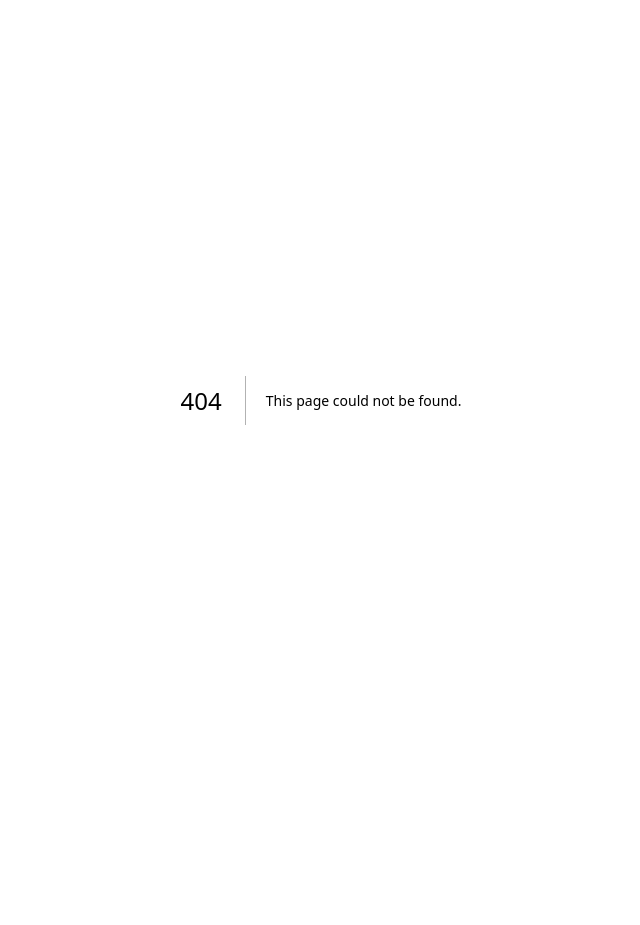
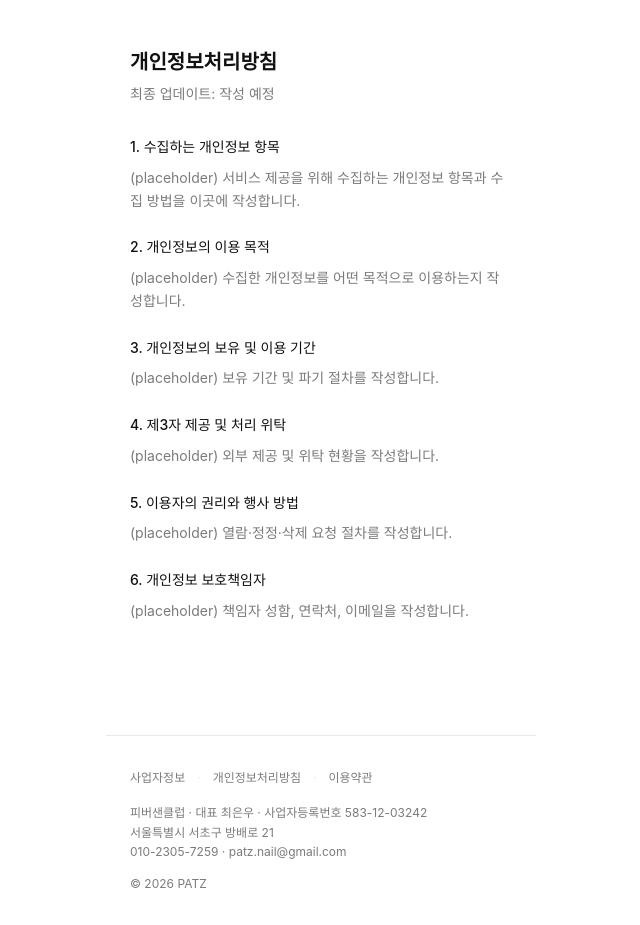
Before and after one commit to soarhigh03/patz-web, a Next.js app: page /legal/privacy in a window 1280 px wide. Before the commit this address had no page. Shown: the whole page, without its empty margins (319-959 px from the left). Before the commit the page ends 800 px from the top, so only its background shows below. Built offline with nearby package versions, Linux system fonts and the light colour scheme; a web font is replaced by a local one.

Commit message:
feat: Implement business info footer

```diff
--- a/app/(public)/layout.tsx
+++ b/app/(public)/layout.tsx
@@ -1,11 +1,14 @@
+import { Footer } from "@/components/Footer";
+
 export default function PublicLayout({
   children,
 }: {
   children: React.ReactNode;
 }) {
   return (
-    <div className="mx-auto min-h-dvh w-full max-w-mobile bg-white">
-      {children}
+    <div className="mx-auto flex min-h-dvh w-full max-w-mobile flex-col bg-white">
+      <div className="flex-1">{children}</div>
+      <Footer />
     </div>
   );
 }
--- /dev/null
+++ b/app/(public)/legal/business-info/page.tsx
@@ -0,0 +1,37 @@
+import type { Metadata } from "next";
+
+export const metadata: Metadata = {
+  title: "사업자정보 · PATZ",
+};
+
+const rows: Array<[string, string]> = [
+  ["상호", "피버샌클럽"],
+  ["대표자", "최은우"],
+  ["사업자등록번호", "583-12-03242"],
+  ["사업장 주소", "서울특별시 서초구 방배로 21"],
+  ["대표 전화번호", "010-2305-7259"],
+  ["대표 이메일", "patz.nail@gmail.com"],
+  ["통신판매업 신고번호", "확인 중"],
+];
+
+export default function BusinessInfoPage() {
+  return (
+    <main className="px-6 py-12">
+      <h1 className="text-xl font-semibold">사업자정보</h1>
+      <p className="mt-2 text-sm text-muted">
+        전자상거래법에 따른 사업자 정보입니다.
+      </p>
+      <dl className="mt-8 divide-y divide-line border-y border-line text-sm">
+        {rows.map(([label, value]) => (
+          <div
+            key={label}
+            className="grid grid-cols-[7.5rem_1fr] gap-4 py-3"
+          >
+            <dt className="text-muted">{label}</dt>
+            <dd className="text-ink">{value}</dd>
+          </div>
+        ))}
+      </dl>
+    </main>
+  );
+}
--- /dev/null
+++ b/app/(public)/legal/privacy/page.tsx
@@ -0,0 +1,54 @@
+import type { Metadata } from "next";
+
+export const metadata: Metadata = {
+  title: "개인정보처리방침 · PATZ",
+};
+
+export default function PrivacyPage() {
+  return (
+    <main className="px-6 py-12">
+      <h1 className="text-xl font-semibold">개인정보처리방침</h1>
+      <p className="mt-2 text-sm text-muted">최종 업데이트: 작성 예정</p>
+
+      <section className="mt-8 space-y-6 text-sm leading-relaxed text-ink">
+        <div>
+          <h2 className="font-medium">1. 수집하는 개인정보 항목</h2>
+          <p className="mt-2 text-muted">
+            (placeholder) 서비스 제공을 위해 수집하는 개인정보 항목과 수집
+            방법을 이곳에 작성합니다.
+          </p>
+        </div>
+        <div>
+          <h2 className="font-medium">2. 개인정보의 이용 목적</h2>
+          <p className="mt-2 text-muted">
+            (placeholder) 수집한 개인정보를 어떤 목적으로 이용하는지 작성합니다.
+          </p>
+        </div>
+        <div>
+          <h2 className="font-medium">3. 개인정보의 보유 및 이용 기간</h2>
+          <p className="mt-2 text-muted">
+            (placeholder) 보유 기간 및 파기 절차를 작성합니다.
+          </p>
+        </div>
+        <div>
+          <h2 className="font-medium">4. 제3자 제공 및 처리 위탁</h2>
+          <p className="mt-2 text-muted">
+            (placeholder) 외부 제공 및 위탁 현황을 작성합니다.
+          </p>
+        </div>
+        <div>
+          <h2 className="font-medium">5. 이용자의 권리와 행사 방법</h2>
+          <p className="mt-2 text-muted">
+            (placeholder) 열람·정정·삭제 요청 절차를 작성합니다.
+          </p>
+        </div>
+        <div>
+          <h2 className="font-medium">6. 개인정보 보호책임자</h2>
+          <p className="mt-2 text-muted">
+            (placeholder) 책임자 성함, 연락처, 이메일을 작성합니다.
+          </p>
+        </div>
+      </section>
+    </main>
+  );
+}
--- /dev/null
+++ b/app/(public)/legal/terms/page.tsx
@@ -0,0 +1,54 @@
+import type { Metadata } from "next";
+
+export const metadata: Metadata = {
+  title: "이용약관 · PATZ",
+};
+
+export default function TermsPage() {
+  return (
+    <main className="px-6 py-12">
+      <h1 className="text-xl font-semibold">이용약관</h1>
+      <p className="mt-2 text-sm text-muted">최종 업데이트: 작성 예정</p>
+
+      <section className="mt-8 space-y-6 text-sm leading-relaxed text-ink">
+        <div>
+          <h2 className="font-medium">제1조 (목적)</h2>
+          <p className="mt-2 text-muted">
+            (placeholder) 본 약관의 목적을 작성합니다.
+          </p>
+        </div>
+        <div>
+          <h2 className="font-medium">제2조 (정의)</h2>
+          <p className="mt-2 text-muted">
+            (placeholder) 본 약관에서 사용하는 용어의 정의를 작성합니다.
+          </p>
+        </div>
+        <div>
+          <h2 className="font-medium">제3조 (약관의 효력 및 변경)</h2>
+          <p className="mt-2 text-muted">
+            (placeholder) 약관의 게시·변경·통지 방법을 작성합니다.
+          </p>
+        </div>
+        <div>
+          <h2 className="font-medium">제4조 (서비스 이용)</h2>
+          <p className="mt-2 text-muted">
+            (placeholder) 가입, 예약, 결제, 취소 등 서비스 이용 규정을
+            작성합니다.
+          </p>
+        </div>
+        <div>
+          <h2 className="font-medium">제5조 (회사와 이용자의 의무)</h2>
+          <p className="mt-2 text-muted">
+            (placeholder) 회사 및 이용자가 준수해야 할 사항을 작성합니다.
+          </p>
+        </div>
+        <div>
+          <h2 className="font-medium">제6조 (분쟁의 해결)</h2>
+          <p className="mt-2 text-muted">
+            (placeholder) 준거법 및 관할 법원 등을 작성합니다.
+          </p>
+        </div>
+      </section>
+    </main>
+  );
+}
--- /dev/null
+++ b/components/Footer.tsx
@@ -0,0 +1,36 @@
+import Link from "next/link";
+
+const links = [
+  { href: "/legal/business-info", label: "사업자정보" },
+  { href: "/legal/privacy", label: "개인정보처리방침" },
+  { href: "/legal/terms", label: "이용약관" },
+];
+
+export function Footer() {
+  return (
+    <footer className="mt-16 border-t border-line px-6 py-8 text-xs leading-relaxed text-muted">
+      <nav className="flex flex-wrap items-center gap-x-3 gap-y-2">
+        {links.map((link, i) => (
+          <span key={link.href} className="flex items-center gap-x-3">
+            {i > 0 && (
+              <span aria-hidden className="text-line">
+                ·
+              </span>
+            )}
+            <Link href={link.href} className="hover:text-ink">
+              {link.label}
+            </Link>
+          </span>
+        ))}
+      </nav>
+      <p className="mt-4">
+        피버샌클럽 · 대표 최은우 · 사업자등록번호 583-12-03242
+        <br />
+        서울특별시 서초구 방배로 21
+        <br />
+        010-2305-7259 · patz.nail@gmail.com
+      </p>
+      <p className="mt-3">© {new Date().getFullYear()} PATZ</p>
+    </footer>
+  );
+}
```
Also changed, not shown: middleware.ts (line endings or trailing spaces).
